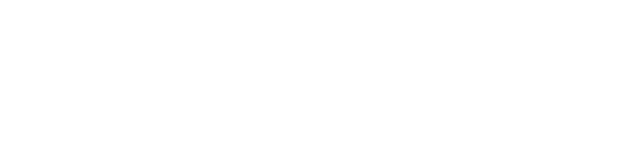
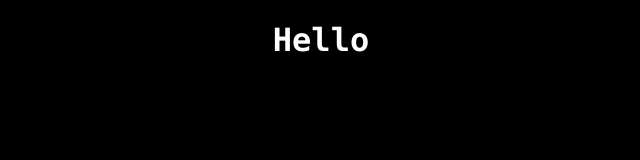
Before and after one commit to EngelT/Portfolio, a plain HTML site: page index.html in a window 1280 px wide. Shown: the whole page, without its empty margins (319-959 px from the left). Drawn offline with Linux system fonts and the light colour scheme.

Commit message:
added stylesheet

```diff
--- a/index.html
+++ b/index.html
@@ -1,8 +1,9 @@
 <!DOCTYPE html>
 <head>
 
-    <title>My Portfolio</title>
-
+        <title>My Portfolio</title>
+    <link rel="stylesheet" href="style.css">
+        <h1>Hello</h1>
 </head>
 <body>
 
--- /dev/null
+++ b/style.css
@@ -0,0 +1,16 @@
+body {
+    margin-left: 20%;
+    margin-right: 20%;
+    background-color: black;
+}
+.navBar {
+    background-color: grey;
+
+}
+
+h1 {
+    text-align: center;
+    color: white;
+    font-family: Consolas;
+
+}
```
